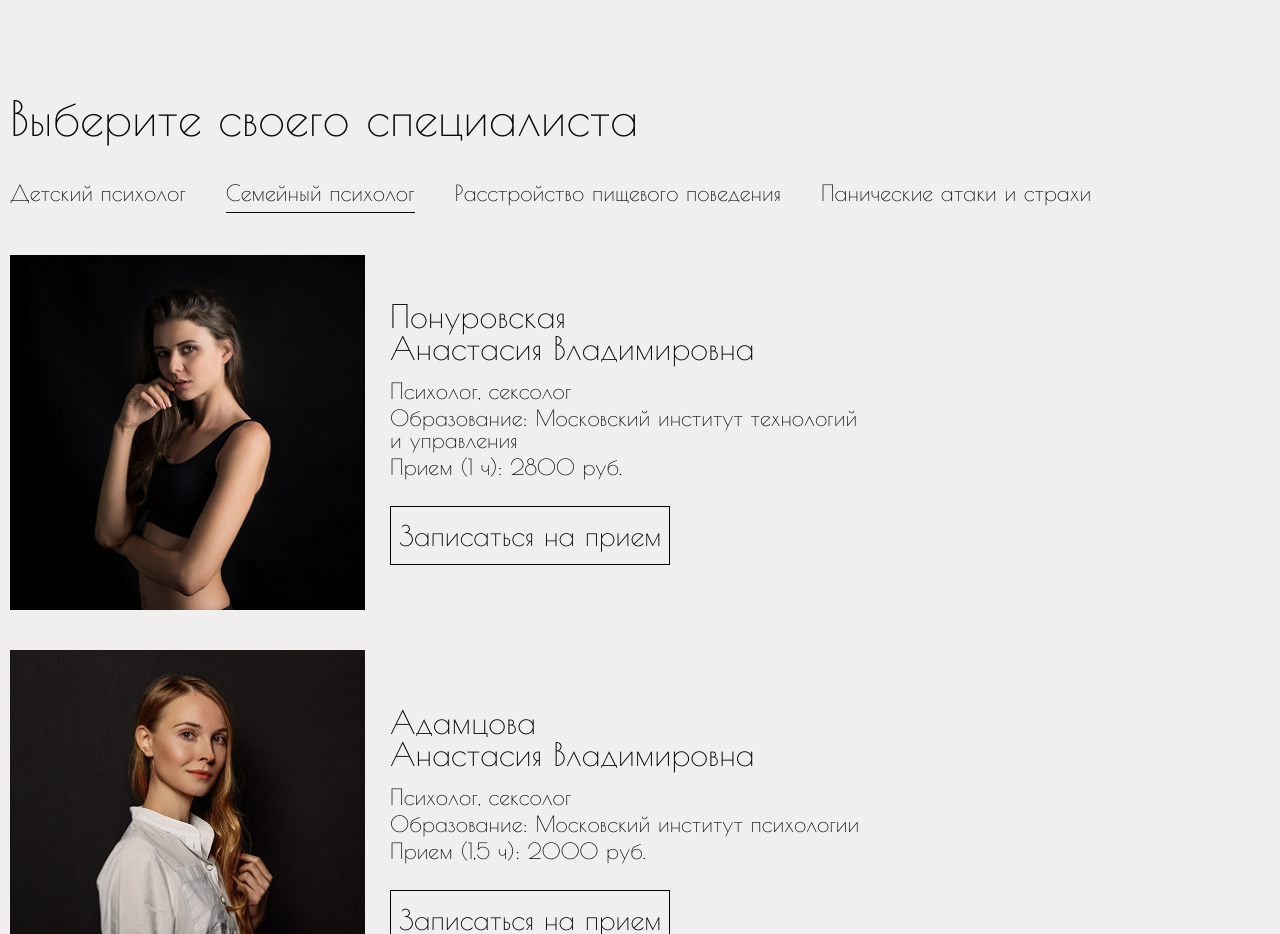
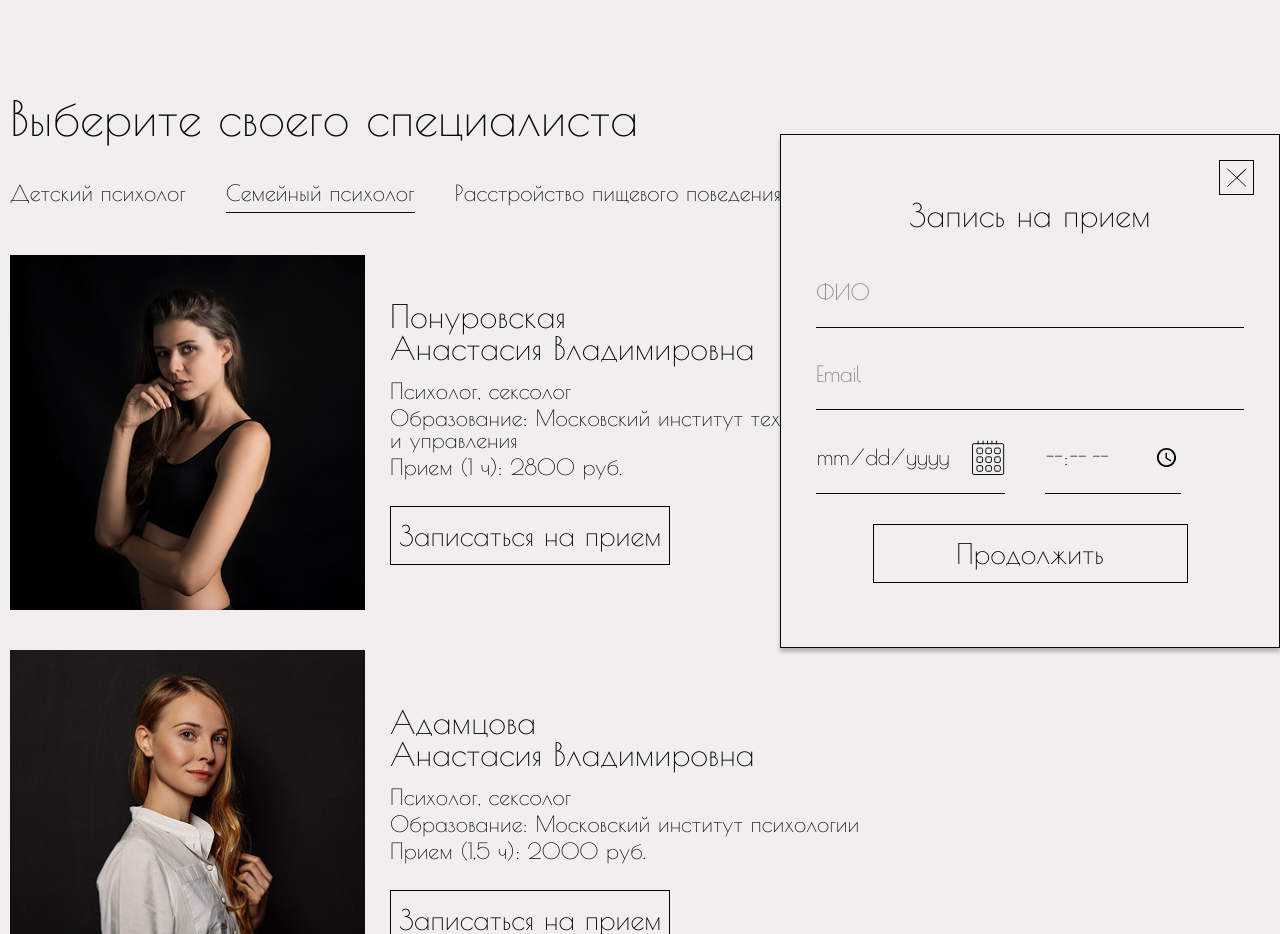
Before and after one commit to Tish61ka/elizium, a plain HTML site: page index.html in a window 1280 px wide. Shown: the part 4400-5334 px from the top of the page. Drawn offline with Linux system fonts and the light colour scheme; files whose address does not match are found by name.

Commit message:
Добавил время в модалку на сексологов

```diff
--- a/css/main.css
+++ b/css/main.css
@@ -1044,7 +1044,8 @@ header {
     max-width: 430px;
 }
 
-.specialist__modal-wrapper form input:not([type="date"]) {
+.specialist__modal-wrapper form input:not([type="date"]),
+.specialist__modal-wrapper form input:not([type="time"]) {
     background: transparent;
     border-bottom: 1px solid var(--txt);
 
@@ -1061,7 +1062,7 @@ header {
     width: fit-content;
 }
 
-.specialist__modal-wrapper form>div div {
+.specialist__modal-wrapper form>div>div div {
     max-width: 33px;
 }
 
--- a/index.html
+++ b/index.html
@@ -312,7 +312,7 @@
 
                 <!-------------------------------------- Модалка для секции специалисты (по идее нет на тестах) -------------------------------------------->
 
-                <div class="specialist__modal"> <!-- При клике на кнопку добавляй active -->
+                <div class="specialist__modal active"> <!-- При клике на кнопку добавляй active -->
                     <span class="specialist__modal-close">
                         <img src="/images//icons/close.svg" alt="">
                     </span>
@@ -321,15 +321,21 @@
                         <form>
                             <input type="text" required name="specialist__modal-name" placeholder="ФИО">
                             <input type="email" required name="specialist__modal-email" placeholder="Email">
+                            <div style="display: flex; gap: 40px;">
                                 <div class="rel">
                                     <input type="date" name="specialist__modal-date" id="specialist__modal-date-1"
                                         title="Выберите дату">
                                     <label for="specialist__modal-date-1">
                                         <p>Выберите дату</p>
                                         <div>
-                                        <img src="/images//icons/calendar.svg" alt="">
+                                            <img src="/images/icons/calendar.svg" alt="">
                                         </div>
                                     </label>
+                                </div>
+                                <div class="rel">
+                                    <input type="time" name="specialist__modal-date" id="specialist__modal-date-2"
+                                        title="Выберите время">
+                                </div>
                             </div>
                             <button type="submit" class="btn small-btn trans">Продолжить</button>
                         </form>
```
Also changed, not shown: images/icons/clock.svg (added). Lines whose indentation alone changed are shown as unchanged.
